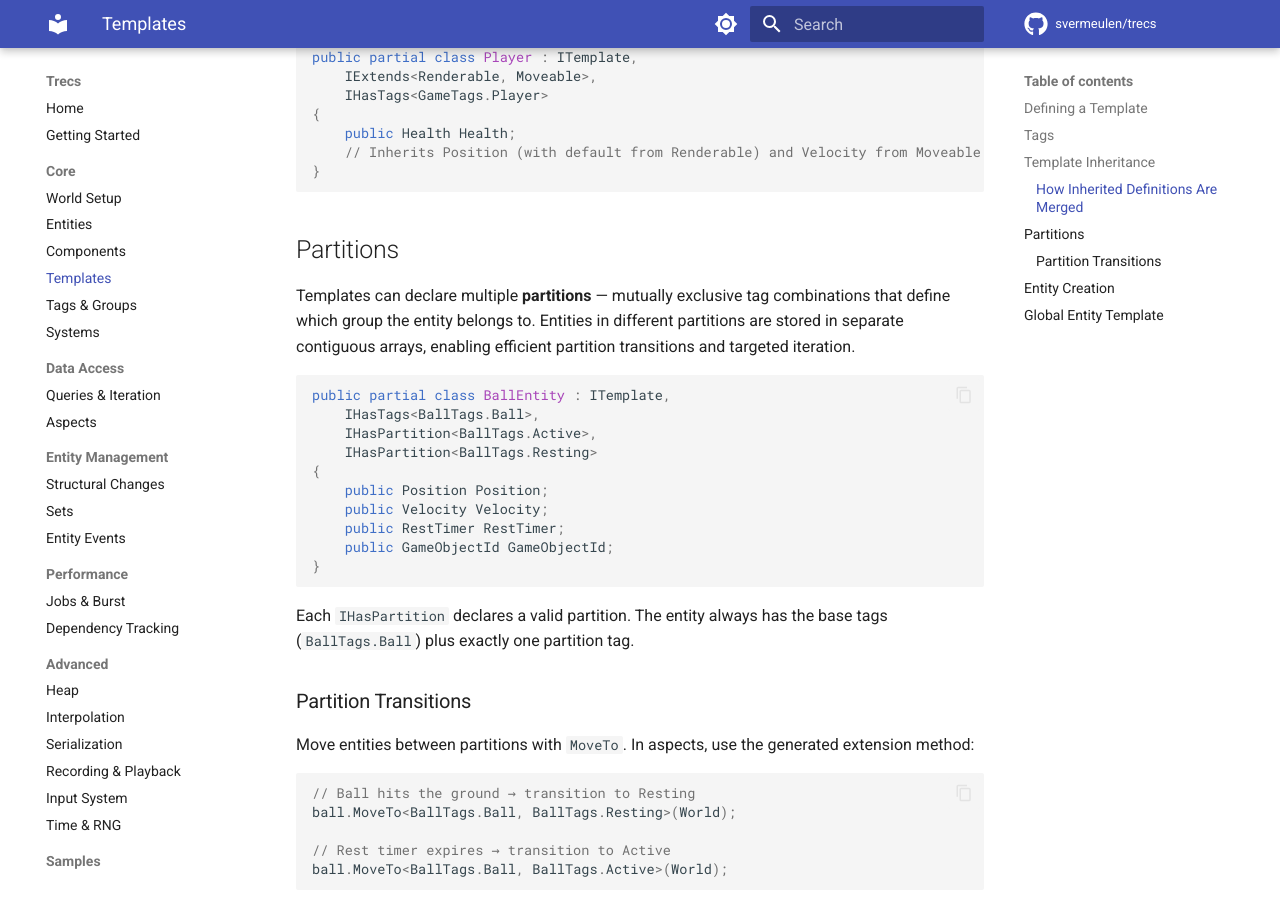
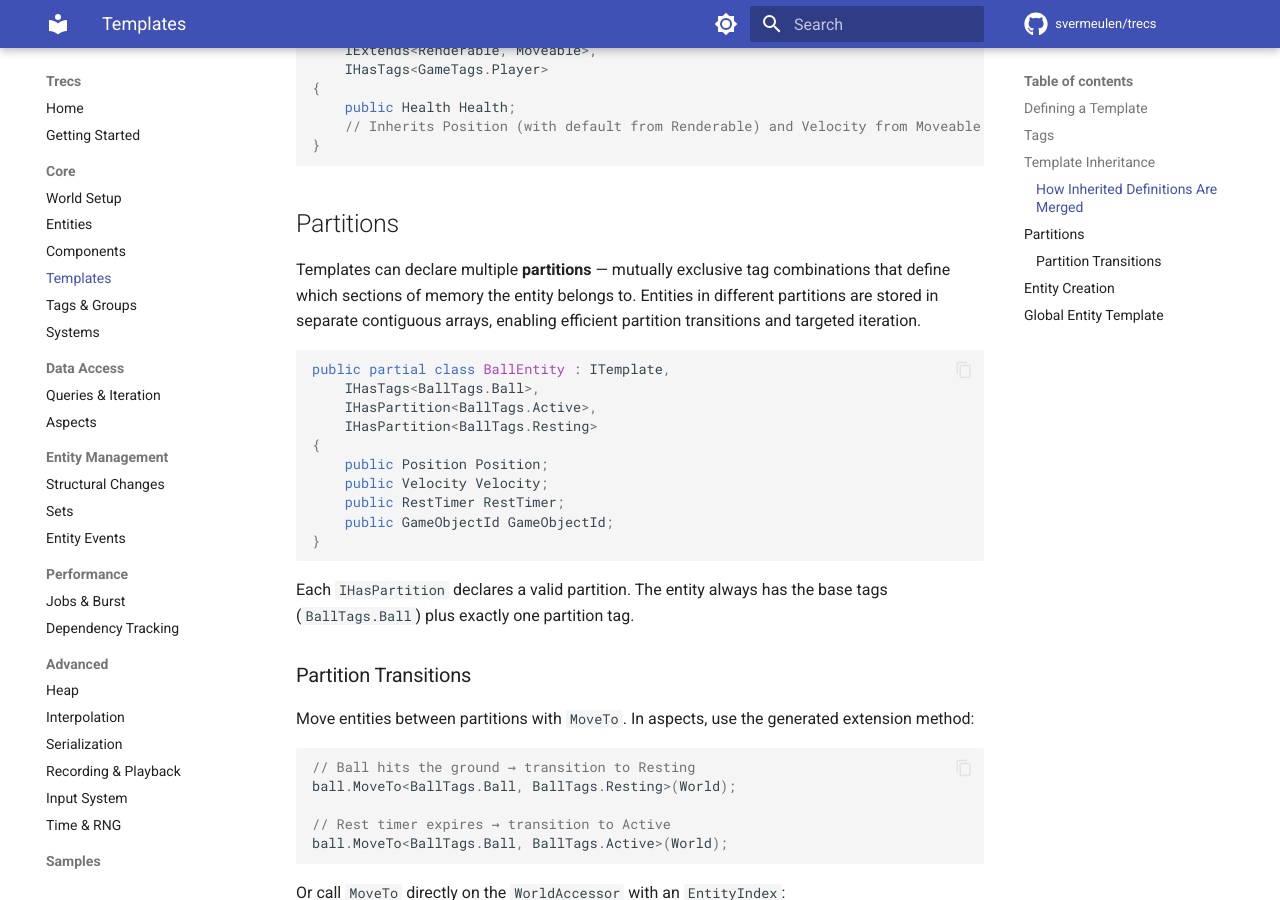
Before and after one commit to svermeulen/trecs, an MkDocs documentation site: the page built from docs/core/templates.md, in a window 1280 px wide and 900 px high, scrolled down 2555 px. Built offline with MkDocs 1.6.1 and Material for MkDocs 9.7.7, drawn with Linux system fonts in a browser that asks for light colours; comment, search, counter and statistics services are not loaded; some of the changed text lies outside the part shown.

Commit message:
Changed templates.md.

````diff
--- a/docs/core/templates.md
+++ b/docs/core/templates.md
@@ -117,7 +117,7 @@
 
 ## Partitions
 
-Templates can declare multiple **partitions** — mutually exclusive tag combinations that define which group the entity belongs to. Entities in different partitions are stored in separate contiguous arrays, enabling efficient partition transitions and targeted iteration.
+Templates can declare multiple **partitions** — mutually exclusive tag combinations that define which sections of memory the entity belongs to. Entities in different partitions are stored in separate contiguous arrays, enabling efficient partition transitions and targeted iteration.
 
 ```csharp
 public partial class BallEntity : ITemplate,
````
Also changed, not shown: other parts of docs/core/templates.md (+3 -3 lines).
